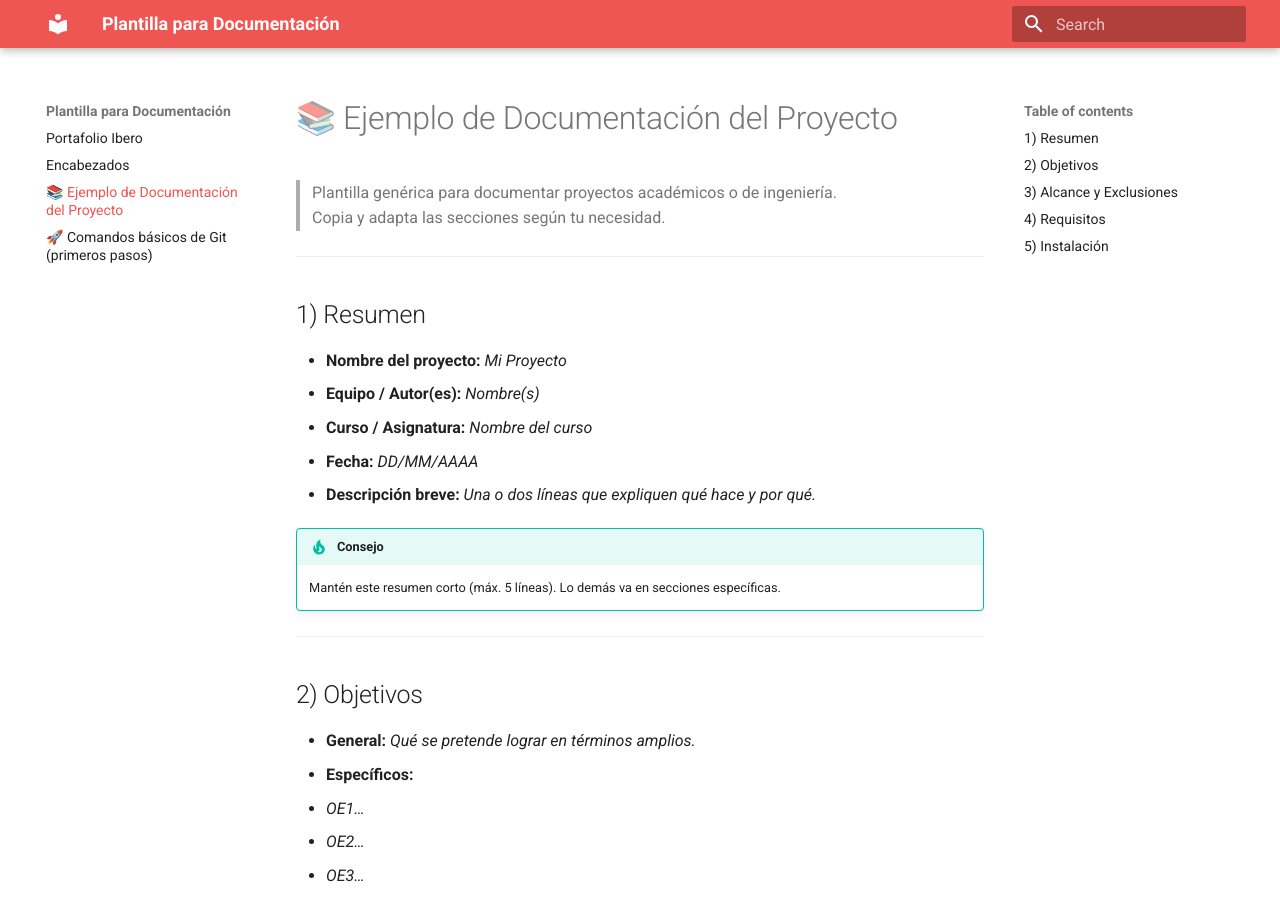
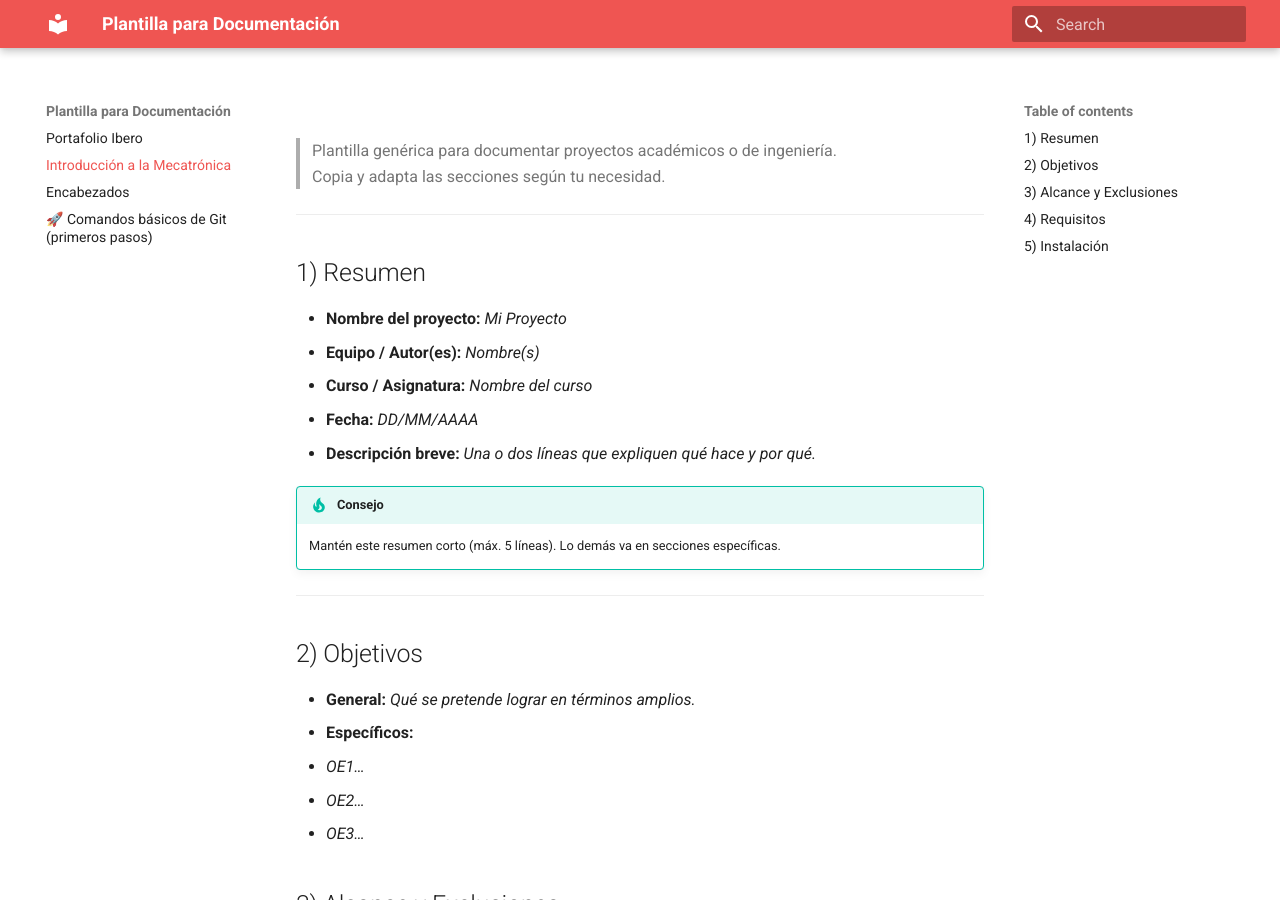
Before and after one commit to Joy-2307/Portafolio_Ibero_JIGR, an MkDocs documentation site: the page built from docs/Introducción a la Mecatrónica.md, in a window 1280 px wide and 900 px high. Built offline with MkDocs 1.6.1 and Material for MkDocs 9.7.7, drawn with Linux system fonts in a browser that asks for light colours.

Commit message:
Update and rename ejemplo.md to Introducción a la Mecatrónica.md

```diff
--- a/docs/ejemplo.md
+++ b/docs/Introducción a la Mecatrónica.md
@@ -1,4 +1,4 @@
-# 📚 Ejemplo de Documentación del Proyecto
+#
 
 > Plantilla genérica para documentar proyectos académicos o de ingeniería.
 > Copia y adapta las secciones según tu necesidad.
```
